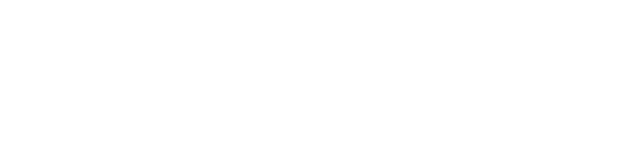
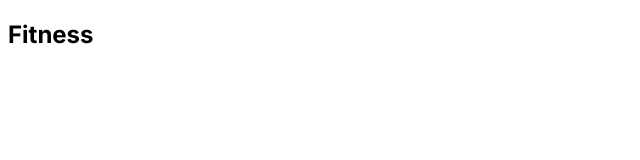
Before and after one commit to fabi1390/batch10-second-assignment-repo, a plain HTML site: page index.html in a window 1280 px wide. Shown: the whole page, without its empty margins (0-640 px from the left). Drawn offline with Linux system fonts and the light colour scheme.

Commit message:
added inter google font

```diff
--- a/index.html
+++ b/index.html
@@ -6,7 +6,10 @@
     <title>B10 Assignment2</title>
     <link rel="stylesheet" href="styles/style.css">
 </head>
-<body>
+<body class="inter-font">
+    <header>
+        <nav class="navbar"><h1 class="brand">Fitness</h1></nav>
+    </header>
 
 </body>
 </html>
--- a/styles/style.css
+++ b/styles/style.css
@@ -0,0 +1,8 @@
+@import url('https://fonts.googleapis.com/css2?family=Inter:wght@100..900&display=swap');
+
+.inter-font {
+    font-family: "Inter", sans-serif;
+    font-optical-sizing: auto;
+    font-weight: 400;
+    font-style: normal;
+  }
```
